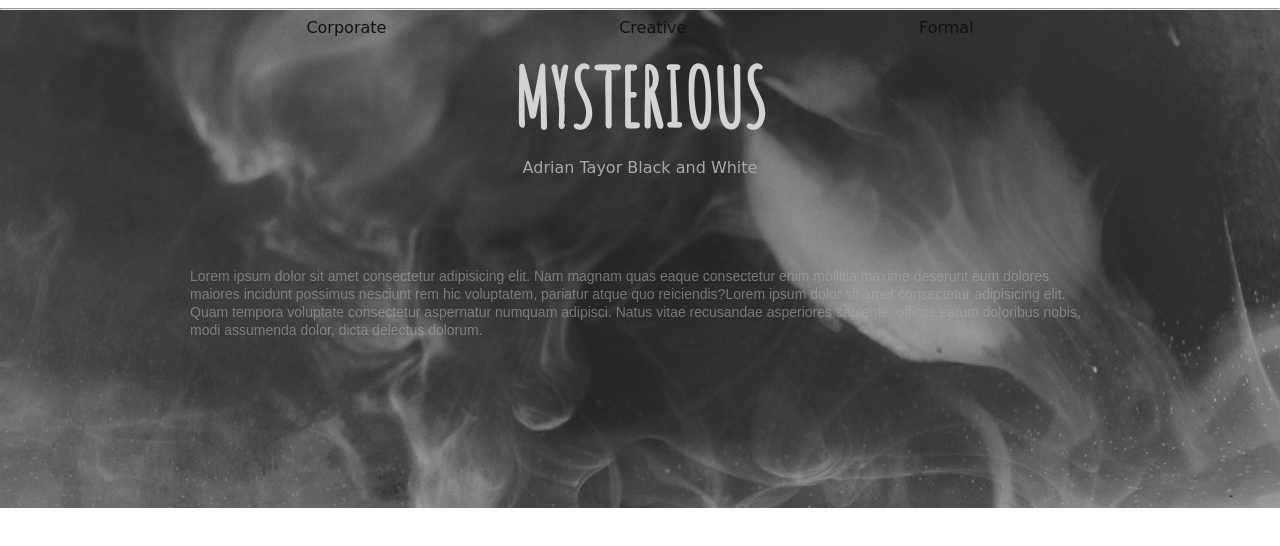
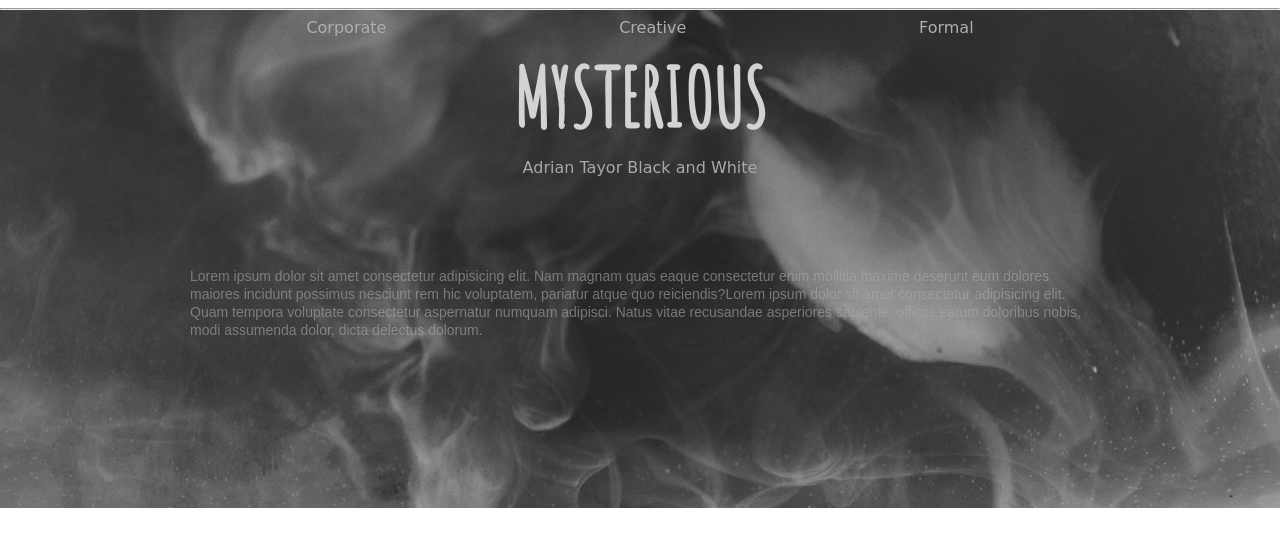
Before and after one commit to JessyPerreault/Font-and-Color-Assignment, a plain HTML site: page pages/adrian/mysterious.html in a window 1280 px wide. Drawn offline with Linux system fonts and the light colour scheme; a web font is replaced by a local one.

Commit message:
Update adrianstyles.css

```diff
--- a/css/adrianstyles.css
+++ b/css/adrianstyles.css
@@ -300,6 +300,9 @@ body {
 
 
 }
+.mysterious .nav a {
+    color: #afaeae;
+}
 
 
 
```
